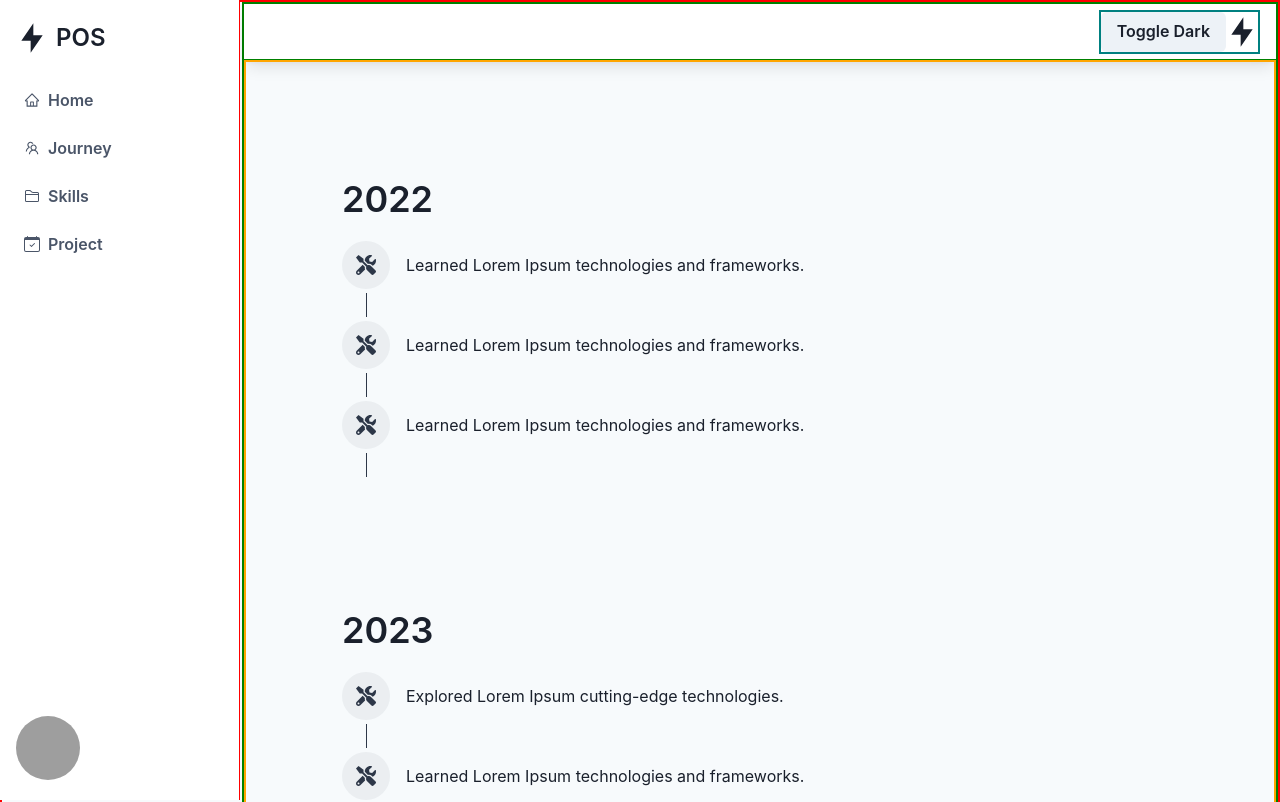
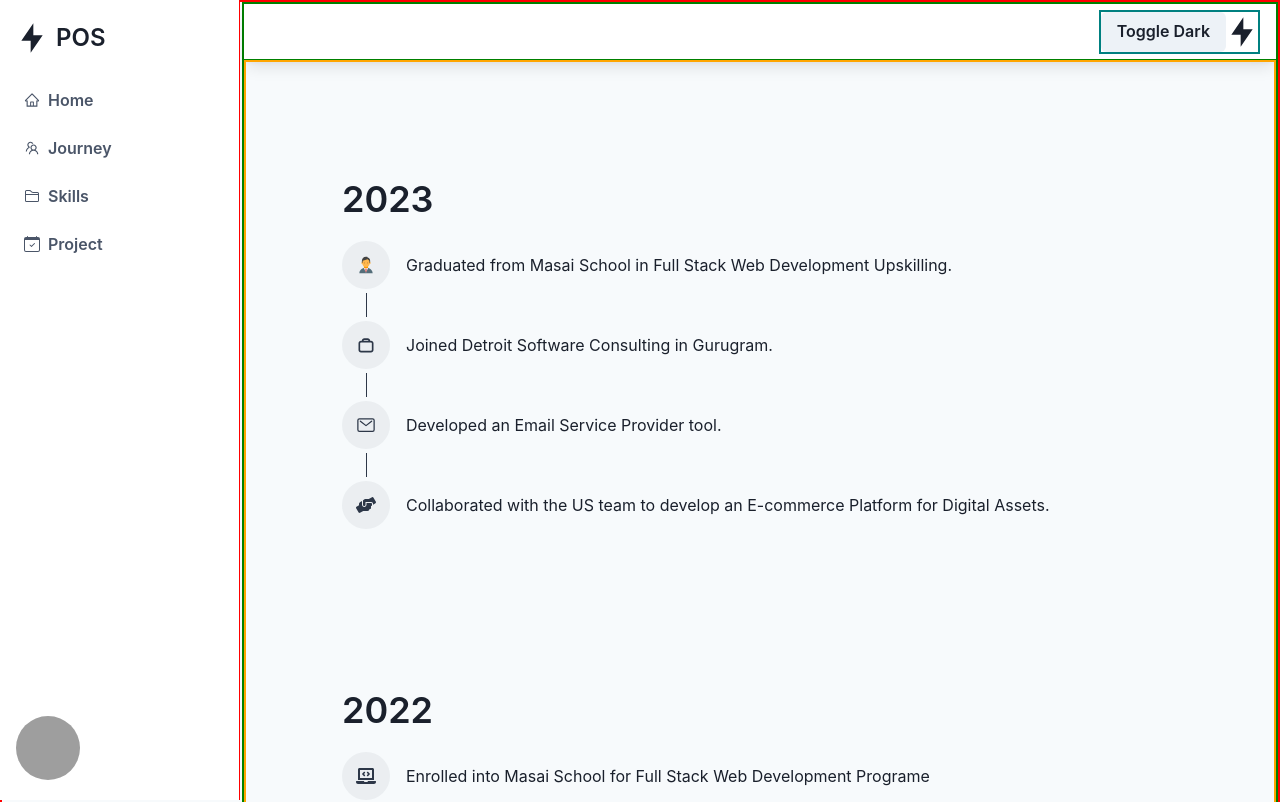
Before and after one commit to SouravBandyopadhyay/SouravBandyopadhyay.github.io, a React (Create React App) app: page /journey in a window 1280 px wide. Shown: the top 802 px of the page. Built offline with nearby package versions, Linux system fonts and the light colour scheme; grey boxes are pictures that could not be loaded.

Commit message:
Added Journey section
Updated 2023 and 2022 timeline for journey need to make it more attractive and skill section

```diff
--- a/src/Component/Journey.jsx
+++ b/src/Component/Journey.jsx
@@ -2,17 +2,25 @@ import {
   VStack,
   Heading,
   Box,
-  Link,
   Container,
-  BoxProps,
   Circle,
   Flex,
   useColorModeValue,
 } from "@chakra-ui/react";
 import { FaTools } from "react-icons/fa";
+import { CgOrganisation } from "react-icons/cg";
+import { IoIosSend } from "react-icons/io";
 // Here we have used react-icons package for the icons
 import { FiPackage, FiHome, FiBarChart2, FiCheckCircle } from "react-icons/fi";
-
+import { FcCollaboration } from "react-icons/fc";
+import {
+  FaLaptopCode,
+  FaChalkboardTeacher,
+  FaHandsHelping,
+} from "react-icons/fa";
+import { CgWorkAlt } from "react-icons/cg";
+import { IoMailOutline } from "react-icons/io5";
+import { FcBusinessman } from "react-icons/fc";
 const Milestones2022 = () => {
   const linkColor = "blue.400";
   const linkHoverColor = "blue.600";
@@ -25,16 +33,15 @@ const Milestones2022 = () => {
             2022
           </Heading>
           <Box>
-            <MilestoneItem icon={FaTools}>
-              Learned Lorem Ipsum technologies and frameworks.
+            <MilestoneItem icon={FaLaptopCode}>
+              Enrolled into Masai School for Full Stack Web Development Programe
             </MilestoneItem>
-            <MilestoneItem icon={FaTools}>
-              Learned Lorem Ipsum technologies and frameworks.
+            <MilestoneItem icon={CgWorkAlt}>
+              Started Collaboration project with Fellow batchmates.
             </MilestoneItem>
-            <MilestoneItem icon={FaTools}>
-              Learned Lorem Ipsum technologies and frameworks.
+            <MilestoneItem icon={FaChalkboardTeacher} skipTrail>
+              Learned MERN Stack
             </MilestoneItem>
-            {/* Add more MilestoneItem components for 2022 */}
           </Box>
         </Box>
       </VStack>
@@ -43,9 +50,6 @@ const Milestones2022 = () => {
 };
 
 const Milestones2023 = () => {
-  const linkColor = "blue.400";
-  const linkHoverColor = "blue.600";
-
   return (
     <Container maxW="7xl" p={{ base: 2, sm: 10 }}>
       <VStack textAlign="start" align="start" mb={5}>
@@ -54,19 +58,20 @@ const Milestones2023 = () => {
             2023
           </Heading>
           <Box>
-            <MilestoneItem icon={FaTools}>
-              Explored Lorem Ipsum cutting-edge technologies.
+            <MilestoneItem icon={FcBusinessman}>
+              Graduated from Masai School in Full Stack Web Development
+              Upskilling.
             </MilestoneItem>
-            <MilestoneItem icon={FaTools}>
-              Learned Lorem Ipsum technologies and frameworks.
+            <MilestoneItem icon={CgWorkAlt}>
+              Joined Detroit Software Consulting in Gurugram.
             </MilestoneItem>
-            <MilestoneItem icon={FaTools}>
-              Learned Lorem Ipsum technologies and frameworks.
+            <MilestoneItem icon={IoMailOutline}>
+              Developed an Email Service Provider tool.
             </MilestoneItem>
-            <MilestoneItem icon={FaTools}>
-              Learned Lorem Ipsum technologies and frameworks.
+            <MilestoneItem icon={FaHandsHelping} skipTrail>
+              Collaborated with the US team to develop an E-commerce Platform
+              for Digital Assets.
             </MilestoneItem>
-            {/* Add more MilestoneItem components for 2023 */}
           </Box>
         </Box>
       </VStack>
@@ -110,8 +115,8 @@ const MilestoneItem = ({
 const Milestones = () => {
   return (
     <VStack>
+      <Milestones2023 />
       <Milestones2022 />
-      <Milestones2023 />
     </VStack>
   );
 };
```
